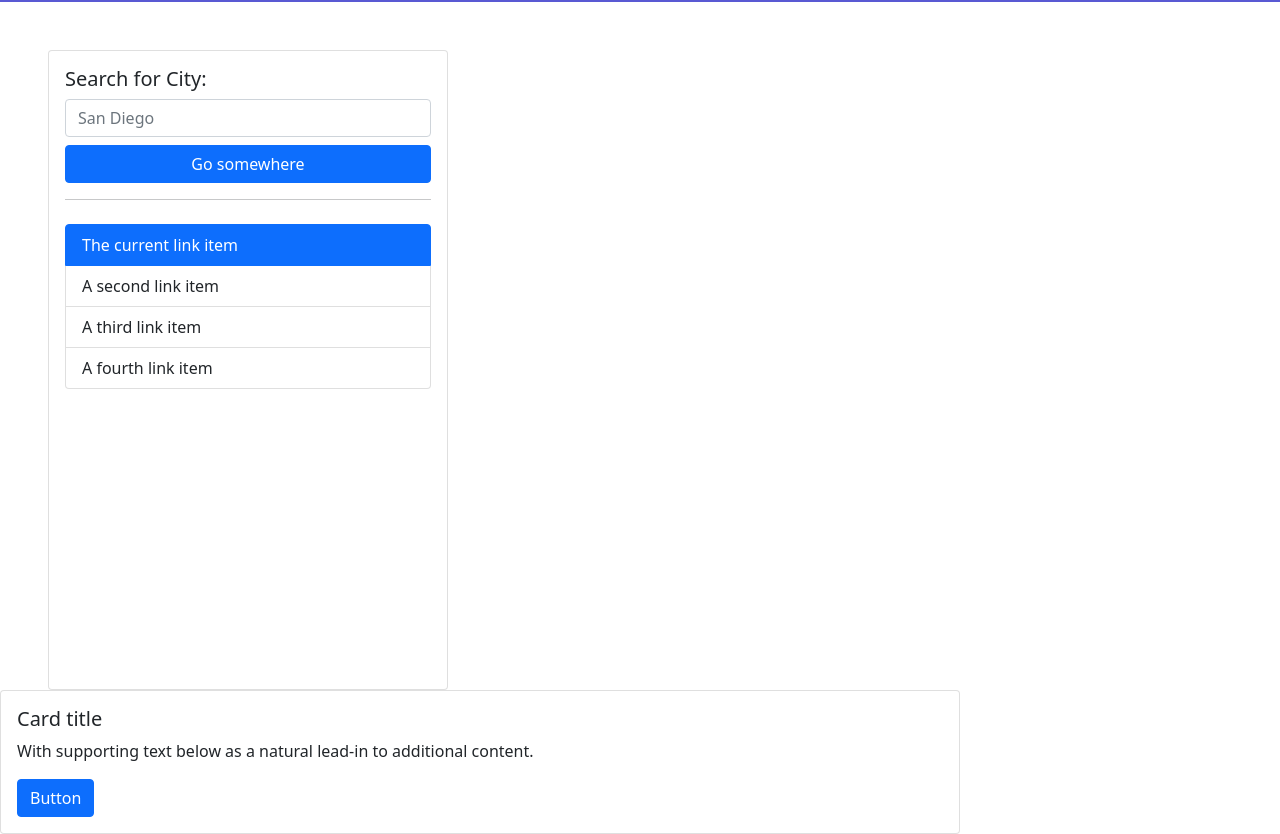
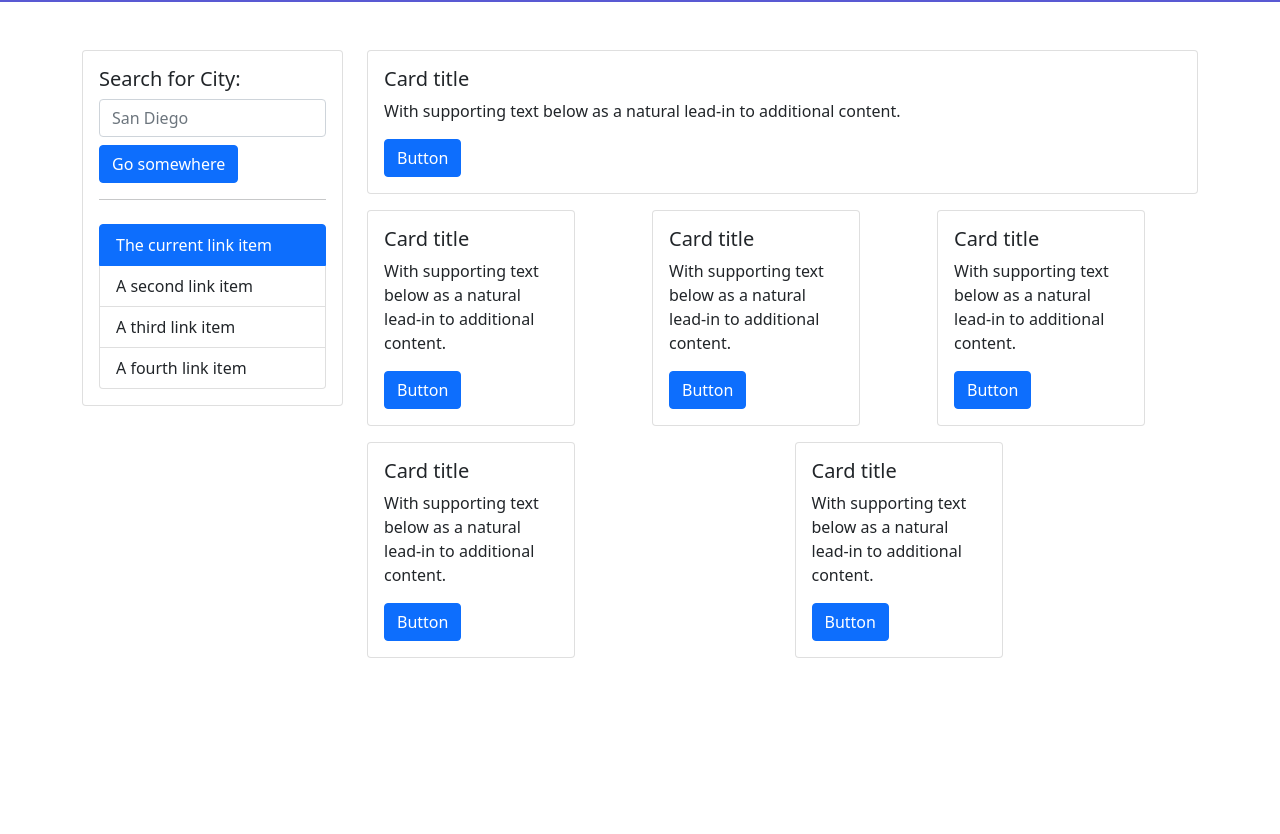
Before and after one commit to nkrilis/Weather-Dashboard, a plain HTML site: page index.html in a window 1280 px wide. Shown: the part 107-941 px from the top of the page. After the commit the page ends 800 px from the top, so only its background shows below. Drawn offline with nearby package versions, Linux system fonts and the light colour scheme.

Commit message:
Created the layout for the information being displayed

```diff
--- a/index.html
+++ b/index.html
@@ -16,17 +16,20 @@
         <h1 class="display-3 mt-4">Weather Dashboard</h1>
     </header>
 
-    <div class="card mt-5 mx-5" style="width: 25rem; height: 40rem;">
+    <section class="container mt-5">
+      <div class="row">
+        <div class="col-6 col-md-4 col-sm-12 col-lg-3">
+          <div class="card mb-3" >
             <div class="card-body">
               <h5 class="card-title">Search for City:</h5>
 
               <input type="text" id="search-text" class="form-control" placeholder="San Diego"></input>
 
               <div id="error-message" class="alert alert-warning alert-dismissible fade show visually-hidden mt-2" role="alert">
-                <strong>Holy guacamole!</strong>
+                <strong></strong>
               </div>
 
-            <a href="#" id="search-button" class="btn btn-primary w-100 mt-2">Go somewhere</a>
+              <a href="#" id="search-button" class="btn btn-primary mt-2">Go somewhere</a>
               <hr/>
 
               <div class="list-group mt-4">
@@ -39,8 +42,10 @@
               </div>
             </div>
           </div>
+        </div>
 
-    <div class="card w-75">
+        <div class="col-12 col-md-8 col-sm-12 col-lg-9">
+          <div class="card mb-3" style="width: 100%;">
             <div class="card-body">
               <h5 class="card-title">Card title</h5>
               <p class="card-text">With supporting text below as a natural lead-in to additional content.</p>
@@ -49,6 +54,64 @@
           </div>
 
 
+          <div class="row ">
+
+            <div class="col">
+              <div class="card mb-3" style="width: 13rem;">
+                <div class="card-body">
+                  <h5 class="card-title">Card title</h5>
+                  <p class="card-text">With supporting text below as a natural lead-in to additional content.</p>
+                  <a href="#" class="btn btn-primary">Button</a>
+                </div>
+              </div>
+            </div>
+
+            <div class="col">
+              <div class="card mb-3" style="width: 13rem;">
+                <div class="card-body">
+                  <h5 class="card-title">Card title</h5>
+                  <p class="card-text">With supporting text below as a natural lead-in to additional content.</p>
+                  <a href="#" class="btn btn-primary">Button</a>
+                </div>
+              </div>
+            </div>
+
+            <div class="col">
+              <div class="card mb-3" style="width: 13rem;">
+                <div class="card-body">
+                  <h5 class="card-title">Card title</h5>
+                  <p class="card-text">With supporting text below as a natural lead-in to additional content.</p>
+                  <a href="#" class="btn btn-primary">Button</a>
+                </div>
+              </div>
+            </div>
+
+            <div class="col">
+              <div class="card mb-3" style="width: 13rem;">
+                <div class="card-body">
+                  <h5 class="card-title">Card title</h5>
+                  <p class="card-text">With supporting text below as a natural lead-in to additional content.</p>
+                  <a href="#" class="btn btn-primary">Button</a>
+                </div>
+              </div>
+            </div>
+
+            <div class="col">
+              <div class="card mb-3" style="width: 13rem;">
+                <div class="card-body">
+                  <h5 class="card-title">Card title</h5>
+                  <p class="card-text">With supporting text below as a natural lead-in to additional content.</p>
+                  <a href="#" class="btn btn-primary">Button</a>
+                </div>
+              </div>
+            </div>
+
+          </div>
+        </div>
+
+      </div>
+    </section>
+
 
     <script src="https://cdn.jsdelivr.net/npm/bootstrap@5.1.3/dist/js/bootstrap.bundle.min.js" integrity="sha384-ka7Sk0Gln4gmtz2MlQnikT1wXgYsOg+OMhuP+IlRH9sENBO0LRn5q+8nbTov4+1p" crossorigin="anonymous"></script>
     <script src="https://code.jquery.com/jquery-3.6.0.js" integrity="sha256-H+K7U5CnXl1h5ywQfKtSj8PCmoN9aaq30gDh27Xc0jk=" crossorigin="anonymous"></script>
```
Lines whose indentation alone changed are shown as unchanged.
